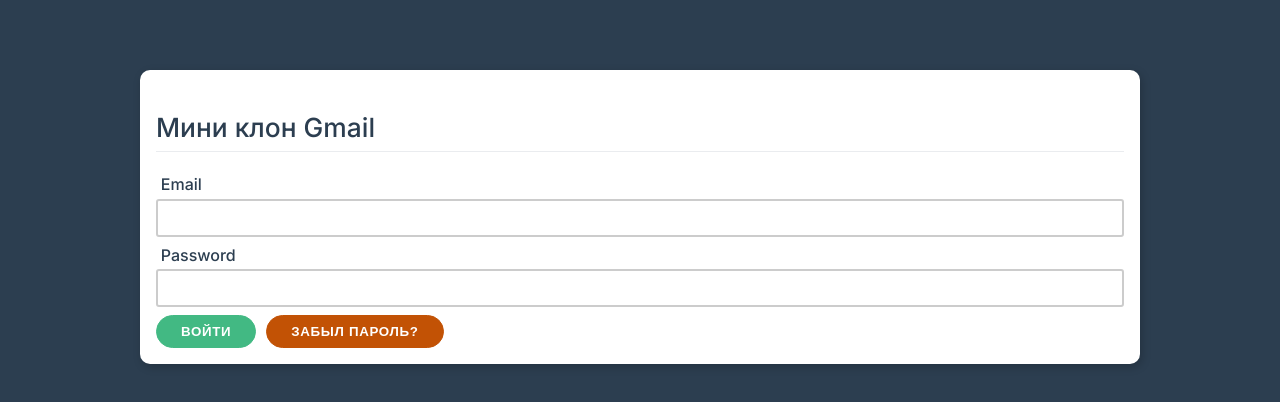
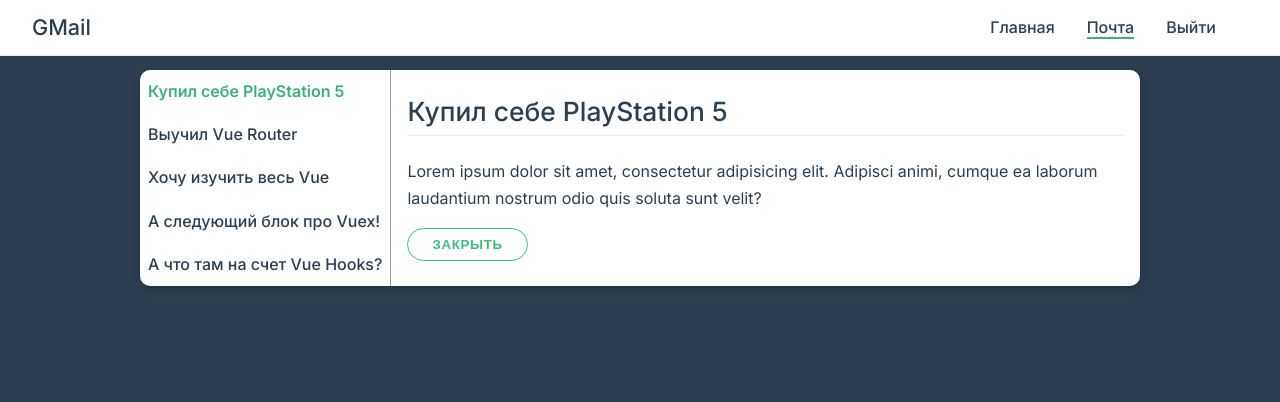
Before and after one commit to Cibulya/vue-course, a Vue app: page /mail/1 in a window 1280 px wide. Shown: the top 402 px of the page. Built offline with nearby package versions, Linux system fonts and the light colour scheme.

Commit message:
8-lesson done

```diff
--- a/package.json
+++ b/package.json
@@ -12,7 +12,8 @@
   },
   "dependencies": {
     "axios": "^1.10.0",
-    "vue": "^3.5.13"
+    "vue": "^3.5.13",
+    "vue-router": "^4.5.1"
   },
   "devDependencies": {
     "@eslint/js": "^9.22.0",
--- a/src/App.vue
+++ b/src/App.vue
@@ -1,24 +1,49 @@
 <template>
-  <the-navbar></the-navbar>
+  <the-navbar :visible="isAuth"></the-navbar>
   <div class="container with-nav">
-    <login></login>
+    <router-view></router-view>
   </div>
 </template>
 
 <script>
-import TheNavbar from './components/TheNavbar'
-import Login from './views/Login'
+import TheNavbar from './components/TheNavbar.vue'
 
 export default {
-  components: {TheNavbar, Login},
+  components: {TheNavbar},
+  data() {
+    return {
+      isAuth:true,
+    }
+  },
+  methods: {
+    login() {
+      this.isAuth = true;
+      if(this.$route.query.page){
+        this.$router.push(this.$route.query.page)
+      }else{
+        this.$router.push('/dashboard')
+      }
+    },
+    logout() {
+      this.isAuth = false;
+      this.$router.push({
+        path:'/login',
+        query:{
+          page:this.$route.path,
+        }
+      })
+    },
+  },
   provide() {
     return {
+      login:this.login,
+      logout:this.logout,
       emails: [
-        {id: 1, theme: 'Купил себе PlayStation 5'},
-        {id: 2, theme: 'Выучил Vue Router'},
-        {id: 3, theme: 'Хочу изучить весь Vue'},
-        {id: 4, theme: 'А следующий блок про Vuex!'},
-        {id: 5, theme: 'А что там на счет Vue Hooks?'}
+        {id: '1', theme: 'Купил себе PlayStation 5'},
+        {id: '2', theme: 'Выучил Vue Router'},
+        {id: '3', theme: 'Хочу изучить весь Vue'},
+        {id: '4', theme: 'А следующий блок про Vuex!'},
+        {id: '5', theme: 'А что там на счет Vue Hooks?'}
       ]
     }
   }
--- a/src/components/AppEmailBody.vue
+++ b/src/components/AppEmailBody.vue
@@ -1,13 +1,24 @@
 <template>
-  <div>
-    <h2>Тема письма</h2>
+  <div v-if="email">
+    <h2>{{ email.theme }}</h2>
     <p>Lorem ipsum dolor sit amet, consectetur adipisicing elit. Adipisci animi, cumque ea laborum laudantium nostrum odio quis soluta sunt velit?</p>
-    <button class="btn">Закрыть</button>
+    <button class="btn" @click="$router.push('/mail')">Закрыть</button>
+  </div>
+
+  <div v-else>
+    <h4>Выберите письмо</h4>
   </div>
 </template>
 
 <script>
 export default {
+  inject:['emails'],
+  props:['mailId'],
+  computed:{
+    email() {
+      return this.emails.find(e => e.id === this.mailId)
+    }
+  },
 }
 </script>
 
--- a/src/components/TheNavbar.vue
+++ b/src/components/TheNavbar.vue
@@ -2,17 +2,25 @@
   <header class="navbar" v-if="visible">
     <h3>GMail</h3>
     <ul class="navbar-menu">
-      <li><a href="/dashboard">Главная</a></li>
+      <li><router-link to="/dashboard">Главная</router-link></li>
       <li>
-        <a custom to="/mail">Почта</a>
+        <router-link custom v-slot="{navigate,href}"  to="/mail">
+          <a href="#"
+          @click="navigate"
+          :class="{
+            active:$route.path.indexOf(href) !== -1
+          }"
+          >Почта</a>
+        </router-link>
       </li>
-      <li><a href="#">Выйти</a></li>
+      <li><a href="#"  @click.prevent="logout">Выйти</a></li>
     </ul>
   </header>
 </template>
 
 <script>
 export default {
+  inject:['logout'],
   props: {
     visible: {
       type: Boolean,
--- a/src/main.js
+++ b/src/main.js
@@ -1,6 +1,9 @@
-import { createApp } from 'vue'
-import App from './App.vue'
-import './theme.css'
+import { createApp } from 'vue';
+import App from './App.vue';
+import './theme.css';
+import router from './router';
+
 
 createApp(App)
+  .use(router)
   .mount('#app')
--- /dev/null
+++ b/src/router.js
@@ -0,0 +1,45 @@
+import { createRouter,createWebHistory } from  'vue-router';
+import Login from './views/Login.vue';
+import Forget from './views/Forget.vue';
+import DashBoard from './views/Dashboard.vue';
+// import Mail from './views/Mail.vue';
+import AppEmailBody from './components/AppEmailBody.vue';
+
+
+//lazy
+const Mail = () => import('./views/Mail.vue');
+
+const router = createRouter({
+    history: createWebHistory(),
+    routes:[
+        { path: '/login',component: Login, alias:'/'},
+        { path: '/forget', component: Forget, meta:{
+            cantEnter:true
+        }},
+        { path: '/dashboard', component: DashBoard , name: 'home',beforeEnter() {
+
+        }},
+        { path: '/mail', component: Mail , children: [
+            {path:':mailId?' ,component:AppEmailBody, props:true}
+        ]},
+        {path:'/:notFound(.*)', component: Login}
+    ],
+    linkActiveClass:['active'],
+    linkExactActiveClass:['active']
+});
+
+//protect
+router.beforeEach((to,from,next)=>{
+    if(to.meta.cantEnter) {
+        next({name:'home'})
+    }else{
+        next();
+    }
+})
+
+
+router.afterEach((to,from)=>{
+
+})
+
+ export default router;
--- a/src/views/Dashboard.vue
+++ b/src/views/Dashboard.vue
@@ -2,7 +2,7 @@
   <div class="card">
     <h1>Привет на главной</h1>
 
-    <p>Тут ты можешь перейти на любую страницу и почитать заранее заготовленные письма :)</p>
+    <p>Тут ты можешь перейти на любую страницу и почитать заранее заготовленные письма :</p>
 
     <router-link to="mail">To Mail</router-link>
   </div>
@@ -10,6 +10,9 @@
 
 <script>
 export default {
+  beforeRouteEnter() {
+    console.log('sdasdsad')
+  }
 }
 </script>
 
--- a/src/views/Forget.vue
+++ b/src/views/Forget.vue
@@ -2,6 +2,21 @@
   <div class="card">
     <h2>Забыл пароль? Так вспоминай!</h2>
 
-    <button class="btn" >Обратно к логину</button>
+    <button class="btn"
+    @click="goToLogin"
+    >Обратно к логину</button>
+    <button class="btn"
+    @click="$router.push('/login')"
+    >Обратно к логину</button>
   </div>
 </template>
+
+<script>
+  export default {
+    methods:{
+      goToLogin() {
+        this.$router.push('/login')
+      }
+    }
+  }
+</script>
--- a/src/views/Login.vue
+++ b/src/views/Login.vue
@@ -12,7 +12,10 @@
     </div>
 
     <button class="btn primary" type="submit">Войти</button>
-    <button class="btn warning">Забыл пароль?</button>
+    <router-link to="/forget" v-slot="{navigate}">
+      <button class="btn warning" @click="navigate">Забыли пароль?</button>
+    </router-link>
+    <router-link to="/forget">Забыли пароль?</router-link>
   </form>
 </template>
 
@@ -29,10 +32,11 @@
       return this.email !== '' && this.password !== ''
     }
   },
+  inject:['login'],
   methods: {
     submit() {
       if (this.isValid) {
-        // login
+        this.login();
       }
     }
   }
--- a/src/views/Mail.vue
+++ b/src/views/Mail.vue
@@ -3,26 +3,25 @@
     <div class="card-nav">
       <ul class="list">
         <li class="list-item" v-for="email in emails" :key="email.id">
-          <a href="#">
+          <router-link :to="'/mail/' + email.id ">
             {{email.theme}}
-          </a>
+          </router-link>
         </li>
       </ul>
     </div>
     <div class="card-body">
-      <app-email-body></app-email-body>
+      <router-view></router-view>
     </div>
   </div>
 </template>
 
 <script>
-import AppEmailBody from '../components/AppEmailBody'
+import AppEmailBody from '../components/AppEmailBody.vue'
 
 export default {
   // components: {AppEmailBody},
   inject: ['emails'],
   components: {
-    AppEmailBody
   }
 }
 </script>
```
Also changed, not shown: 1 other file (tests, documents, lock files or other folders).
